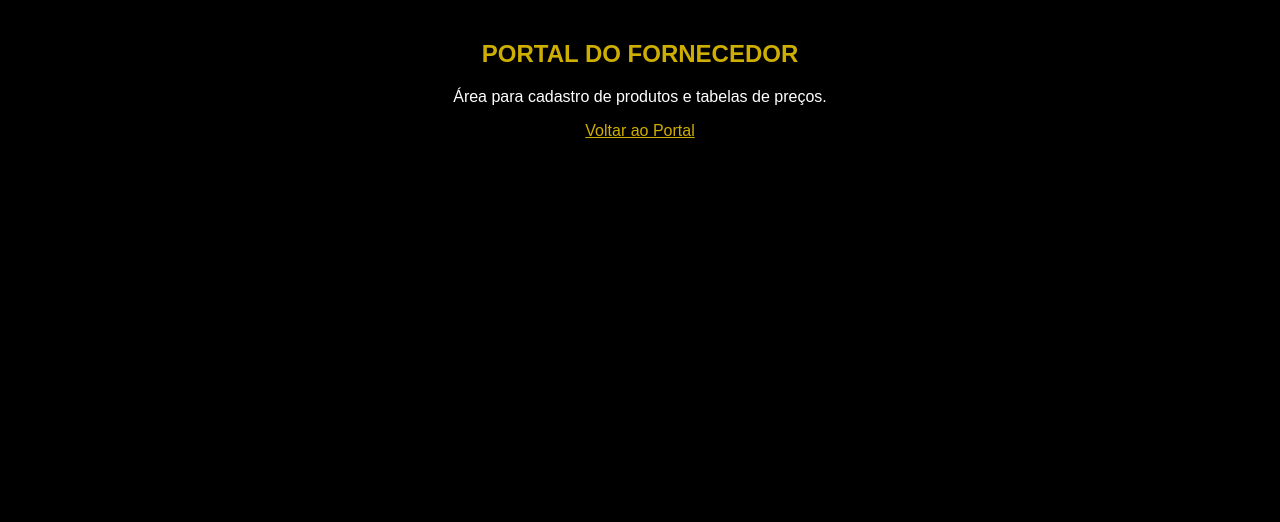
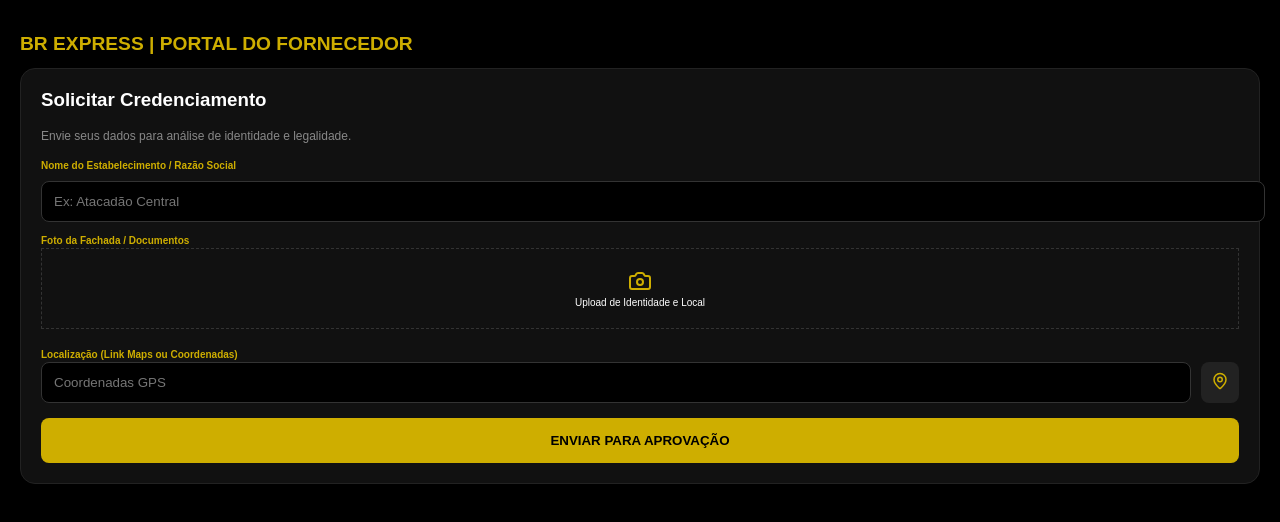
Before and after one commit to brempeedimento-byte/br-delivery-express, a Next.js app: page /fornecedor in a window 1280 px wide. Shown: the top 522 px of the page. Built offline with nearby package versions, Linux system fonts and the light colour scheme.

Commit message:
SECURITY: Sistema de cadastro, fotos de fachada e aprovação de fornecedores

```diff
--- a/app/fornecedor/page.tsx
+++ b/app/fornecedor/page.tsx
@@ -1,10 +1,57 @@
 'use client';
-export default function Fornecedor() {
+import { useState } from 'react';
+import { Camera, Package, MapPin, Send, Lock } from 'lucide-react';
+
+export default function CadastroFornecedor() {
+  const [etapa, setEtapa] = useState('cadastro');
+
   return (
-    <div style={{background:'#000', minHeight:'100vh', color:'#fff', padding:'20px', textAlign:'center'}}>
-      <h2 style={{color:'#ceae00'}}>PORTAL DO FORNECEDOR</h2>
-      <p>Área para cadastro de produtos e tabelas de preços.</p>
-      <a href="/" style={{color:'#ceae00'}}>Voltar ao Portal</a>
+    <div style={{ background: '#000', minHeight: '100vh', color: '#fff', fontFamily: 'sans-serif', padding: '20px' }}>
+      <h1 style={{ color: '#ceae00', fontSize: '1.2rem' }}>BR EXPRESS | PORTAL DO FORNECEDOR</h1>
+
+      {etapa === 'cadastro' ? (
+        <div style={{ background: '#111', padding: '20px', borderRadius: '15px', border: '1px solid #222' }}>
+          <h3 style={{marginTop:0}}>Solicitar Credenciamento</h3>
+          <p style={{fontSize:'12px', color:'#888'}}>Envie seus dados para análise de identidade e legalidade.</p>
+
+          <label style={labStyle}>Nome do Estabelecimento / Razão Social</label>
+          <input style={inStyle} placeholder="Ex: Atacadão Central" />
+
+          <label style={labStyle}>Foto da Fachada / Documentos</label>
+          <div style={{ border: '1px dashed #333', padding: '20px', textAlign: 'center', marginBottom: '15px' }}>
+            <Camera color="#ceae00" />
+            <div style={{fontSize:'10px'}}>Upload de Identidade e Local</div>
+          </div>
+
+          <label style={labStyle}>Localização (Link Maps ou Coordenadas)</label>
+          <div style={{display:'flex', gap:'10px', marginBottom:'15px'}}>
+            <input style={{...inStyle, margin:0}} placeholder="Coordenadas GPS" />
+            <button style={{background:'#222', border:'none', padding:'10px', borderRadius:'8px'}}><MapPin size={18} color="#ceae00"/></button>
+          </div>
+
+          <button onClick={() => setEtapa('analise')} style={btnGold}>ENVIAR PARA APROVAÇÃO</button>
+        </div>
+      ) : etapa === 'analise' ? (
+        <div style={{ textAlign: 'center', padding: '40px 20px' }}>
+          <Lock size={48} color="#ceae00" style={{marginBottom:'20px'}} />
+          <h2>CONTA EM ANÁLISE</h2>
+          <p style={{color:'#888'}}>Sua identidade e fotos estão sendo verificadas pela BR Express. Você receberá seu Login assim que for aprovado.</p>
+        </div>
+      ) : (
+        <div style={{ background: '#111', padding: '20px', borderRadius: '15px' }}>
+          <h3 style={{color:'#ceae00'}}>CADASTRO DE PRODUTOS</h3>
+          <div style={prodBox}>
+            <input placeholder="Nome do Produto" style={inStyle} />
+            <input placeholder="Preço (R$)" style={inStyle} />
+            <button style={btnGold}>CADASTRAR ITEM NO CATÁLOGO</button>
+          </div>
+        </div>
+      )}
     </div>
   );
 }
+
+const inStyle = { width: '100%', padding: '12px', margin: '8px 0', background: '#000', border: '1px solid #333', color: '#fff', borderRadius: '8px' };
+const labStyle = { fontSize: '10px', color: '#ceae00', fontWeight: 'bold' };
+const btnGold = { width: '100%', padding: '15px', background: '#ceae00', color: '#000', fontWeight: 'bold', border: 'none', borderRadius: '8px', cursor: 'pointer' };
+const prodBox = { padding: '15px', border: '1px solid #222', borderRadius: '10px' };
```
Also changed, not shown: app/admin-br-express/page.tsx (+41 -26 lines).
